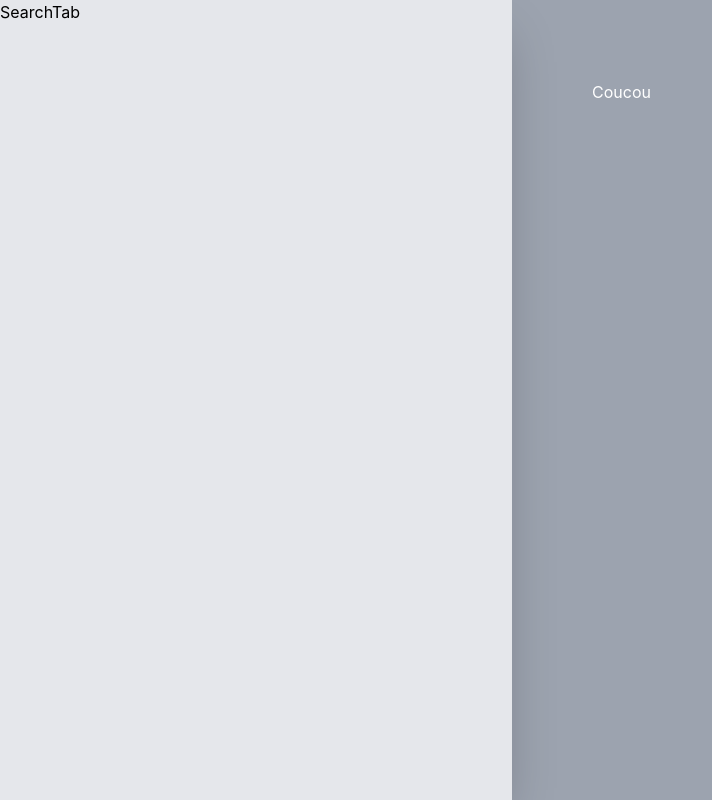
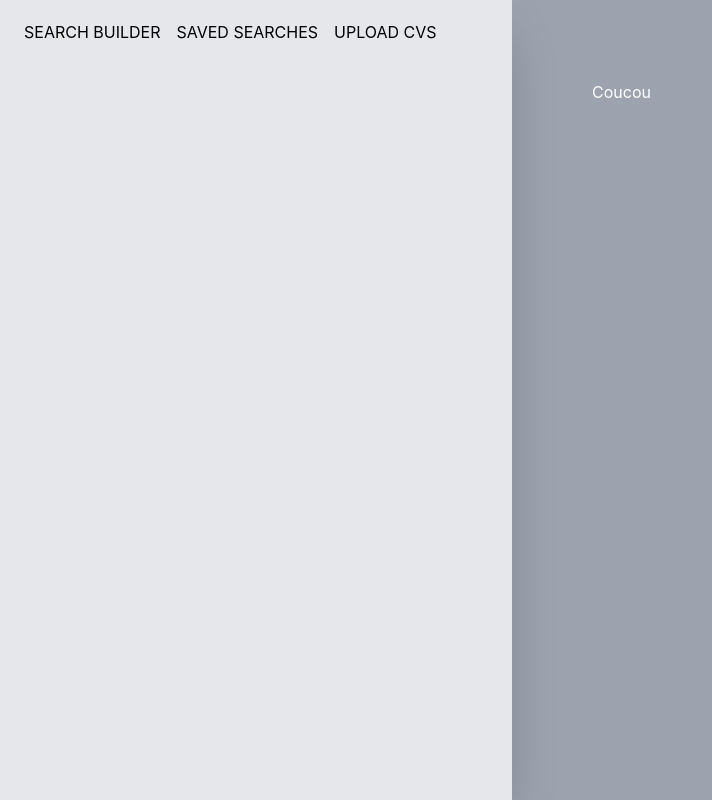
Before and after one commit to AurelTBE/geo-app, a Next.js app: page / in a window 1280 px wide. Shown: the whole page, without its empty margins (0-712 px from the left). Built offline with nearby package versions, Linux system fonts and the light colour scheme.

Commit message:
MAJ Form

```diff
--- a/components/SearchTab.tsx
+++ b/components/SearchTab.tsx
@@ -9,8 +9,12 @@ interface Props {
 
 const SearchTab = () => {
     return (
-        <div>
-            SearchTab
+        <div className="flex flex-row">
+            <nav className='px-6 py-5'>
+                <a href="" className='pr-4'>SEARCH BUILDER</a>
+                <a href="" className='pr-4'>SAVED SEARCHES</a>
+                <a href="" className='pr-4'>UPLOAD CVS</a>
+            </nav>
         </div>
     )
 }
```
